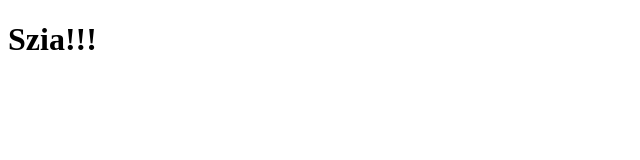
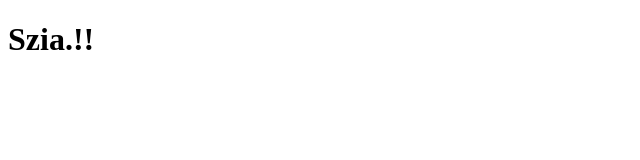
Before and after one commit to hacsko-adam/git_demo, a plain HTML site: page index.html in a window 1280 px wide. Shown: the full height of the page, 0-640 px from the left. Drawn offline with Linux system fonts and the light colour scheme.

Commit message:
commit 2

```diff
--- a/index.html
+++ b/index.html
@@ -4,6 +4,6 @@
 	<title>Demo</title>
 </head>
 <body>
-	<h1>Szia!!!</h1>
+	<h1>Szia.!!</h1>
 </body>
 </html>
```
